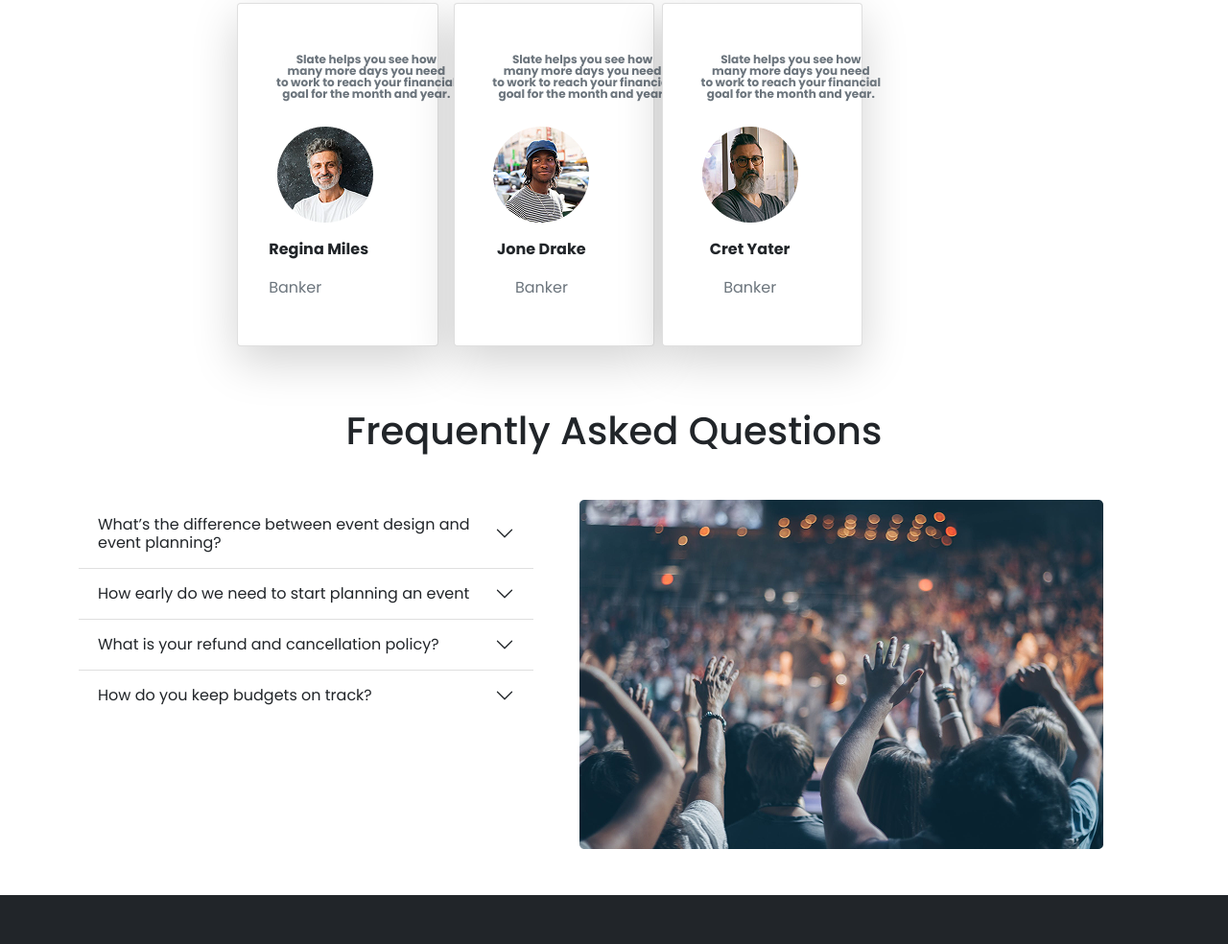
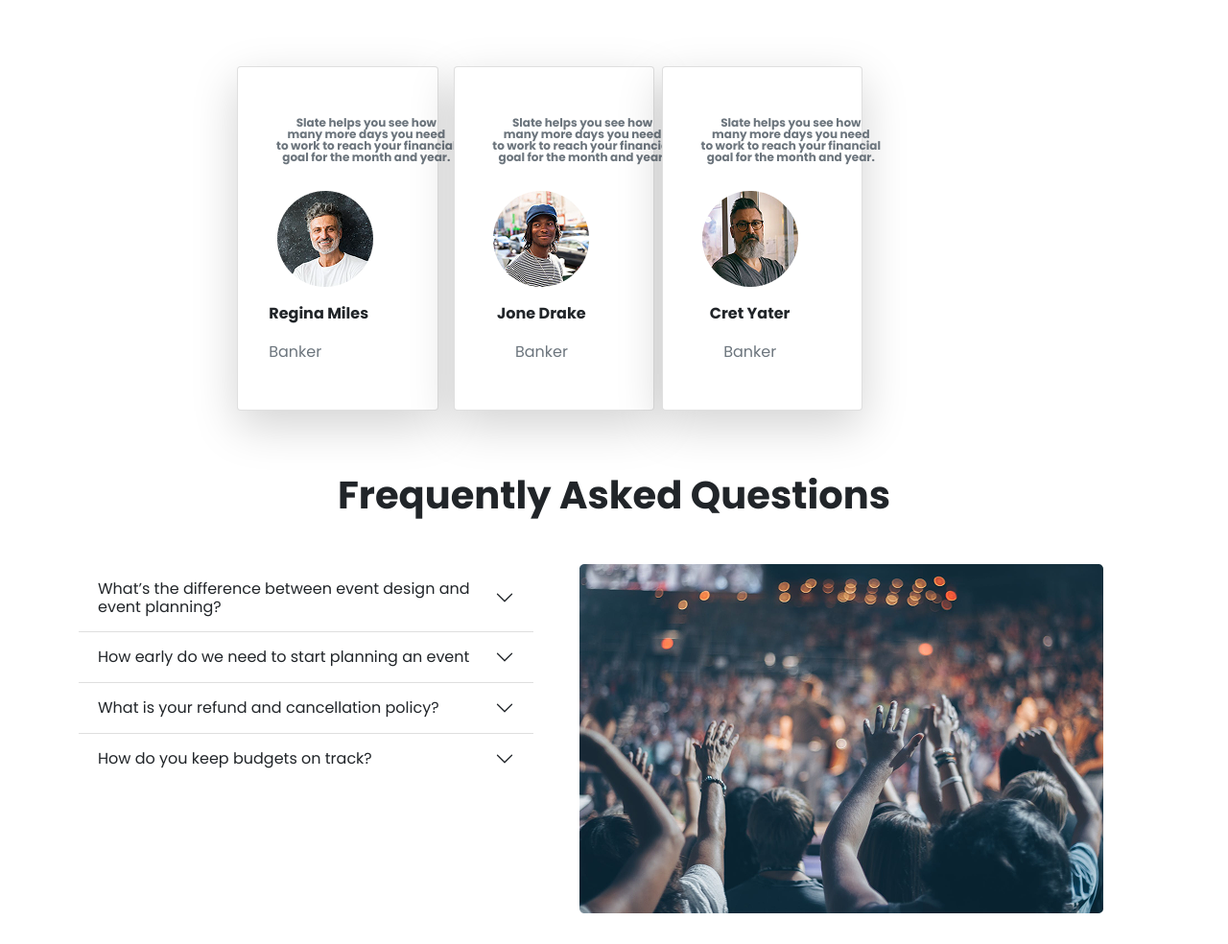
Before and after one commit to programingsikhbo/secondProject, a plain HTML site: page index.html in a window 1280 px wide. Shown: the part 1643-2627 px from the top of the page at 96% size. Drawn offline with nearby package versions, Linux system fonts and the light colour scheme.

Commit message:
Happy clients part

```diff
--- a/index.html
+++ b/index.html
@@ -73,7 +73,7 @@
       </div>
     </header>
 
-    <main class="container w-100">
+
       <!-- Carousel starts here -->
       <section>
         <div
@@ -201,6 +201,9 @@
           </button>
         </div>
       </section>
+
+
+    <main class="container ">
 
       <!-- every moment card & image -->
 
@@ -622,7 +625,7 @@
 
 
 <section>
-  <h1 class="text-center">Frequently Asked Questions</h1>
+  <h1 class="text-center fw-bolder">Frequently Asked Questions</h1>
   <div class="d-flex flex-grow-0 mt-5 w-100 flex-sm-column flex-xl-row flex-xxl-row flex-md-row flex-row flex-sm-column-reverse">
 <div >
   <div class="accordion accordion-flush" id="accordionFlushExample">
@@ -633,7 +636,7 @@
         </button>
       </h2>
       <div id="flush-collapseOne" class="accordion-collapse collapse" aria-labelledby="flush-headingOne" data-bs-parent="#accordionFlushExample">
-        <div class="accordion-body">Event design and event planning work hand in hand to deliver a successful event.Events by Knight offer tailor made events. This means we incorporate both event design and event planning to create that perfect event.</div>
+        <div class="accordion-body text-muted">Event design and event planning work hand in hand to deliver a successful event.Events by Knight offer tailor made events. This means we incorporate both event design and event planning to create that perfect event.</div>
       </div>
     </div>
     <div class="accordion-item">
```
